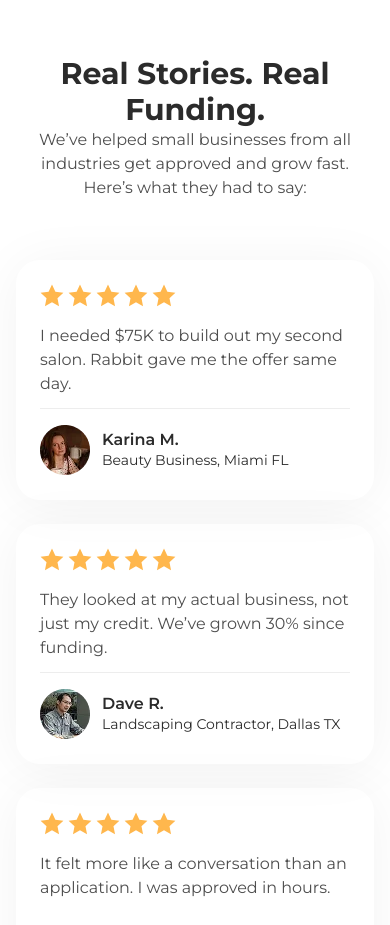
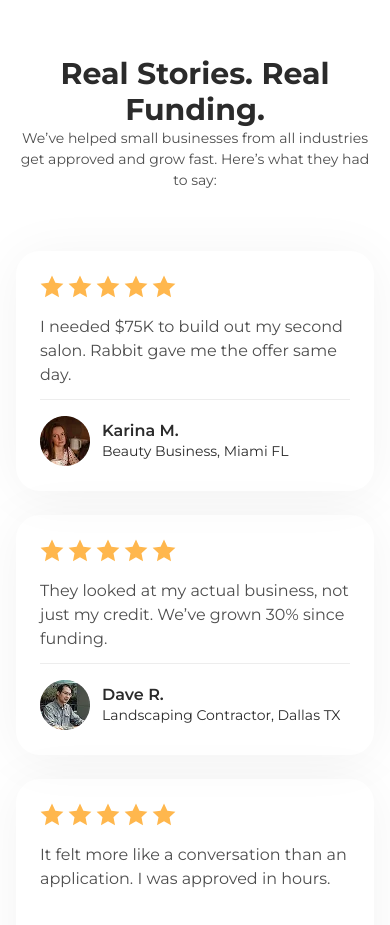
Before and after one commit to Nitik-Banwala/ui-test, a React (Vite) app: page / in a window 390 px wide. Shown: the part 4360-5285 px from the top of the page. Built offline with nearby package versions, Linux system fonts and the light colour scheme.

Commit message:
initial commit

```diff
--- a/src/components/Funding.jsx
+++ b/src/components/Funding.jsx
@@ -8,7 +8,7 @@ const Funding = () => {
                 <h2 className='font-bold  text-primary sm:text-5xl text-3xl leading-[120%]'>
                     Real Stories. Real Funding.
                 </h2>
-                <p className='text-secondary text-base leading-[150%] font-normal max-w-147.5 '>We’ve helped small businesses from all industries get approved and grow fast. Here’s what they had to say:</p>
+                <p className='text-secondary text-sm sm:text-base leading-[150%] font-normal max-w-147.5 '>We’ve helped small businesses from all industries get approved and grow fast. Here’s what they had to say:</p>
                 <div className='mt-15 grid min-[792px]:grid-cols-2 min-[1157.1px]:grid-cols-3 gap-6 w-full justify-items-center max-[320px]:justify-items-stretch'>
                     {CARDDATA.map((data, index) => (
                         <div
```
